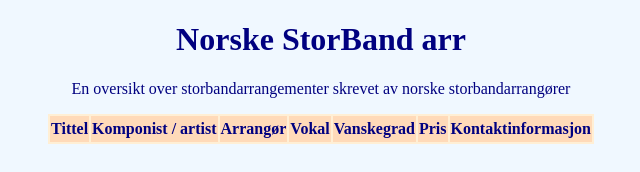
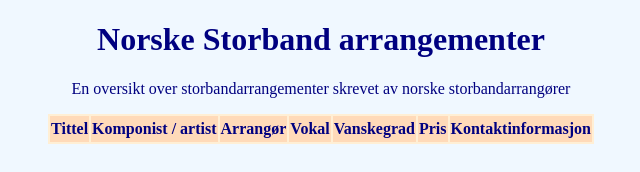
Before and after one commit to sindremusikk/nsa, a website: page index.ejs in a window 1280 px wide. Shown: the top 172 px of the page, without its empty margins (319-959 px from the left). Drawn offline with nearby package versions, Linux system fonts and the light colour scheme; files that its build step writes are made by us from their sources; files whose address does not match are found by name.

Commit message:
ny overskrift

```diff
--- a/index.ejs
+++ b/index.ejs
@@ -1,8 +1,8 @@
 <!DOCTYPE html>
-<title>Norske StorBand arr</title>
+<title>Norske Storband arrangementer</title>
 <meta name="keywords" content="Big band, Storband, Arrangement, Score, Noter">
 <link href="style/main.css" rel="stylesheet">
-<h1>Norske StorBand arr</h1>
+<h1>Norske Storband arrangementer</h1>
 <p>En oversikt over storbandarrangementer skrevet av norske storbandarrangører</p>
 
 <table id="nsb-list">
```
Also changed, not shown: docs/index.html.
